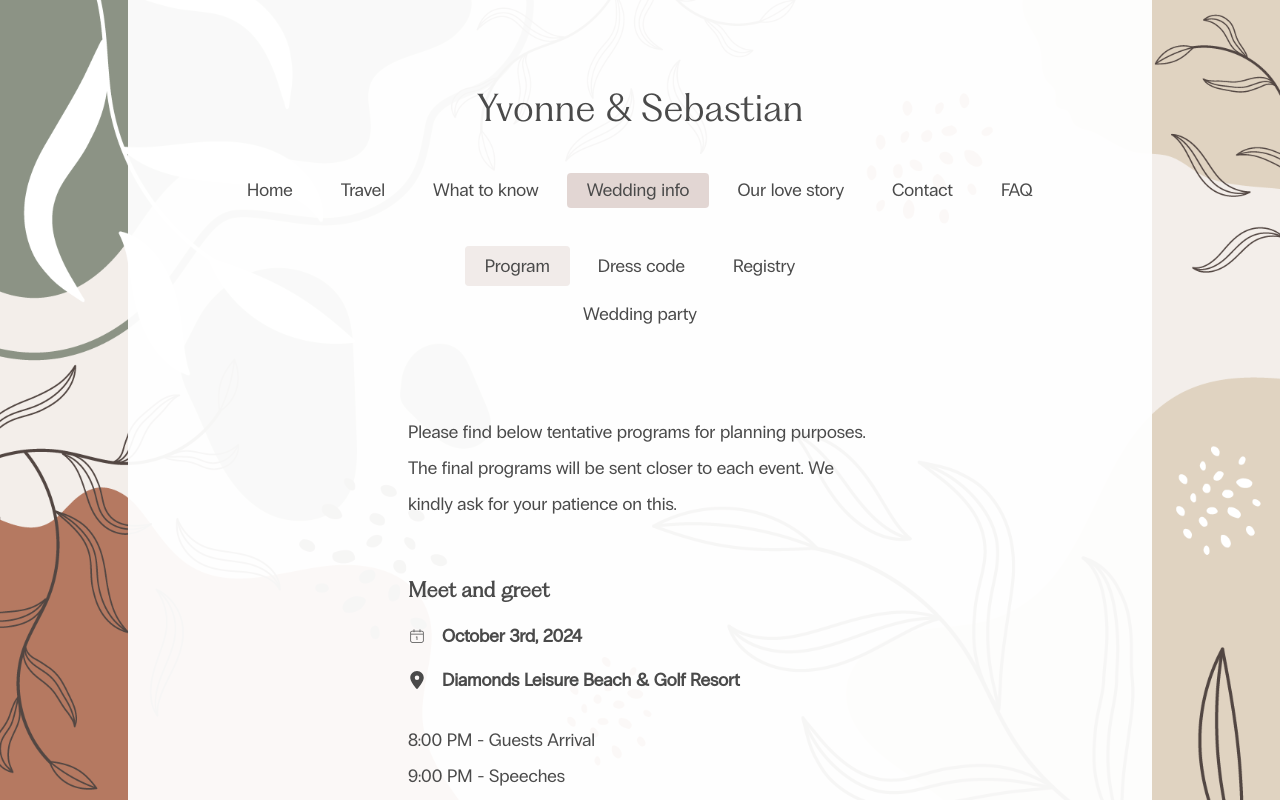
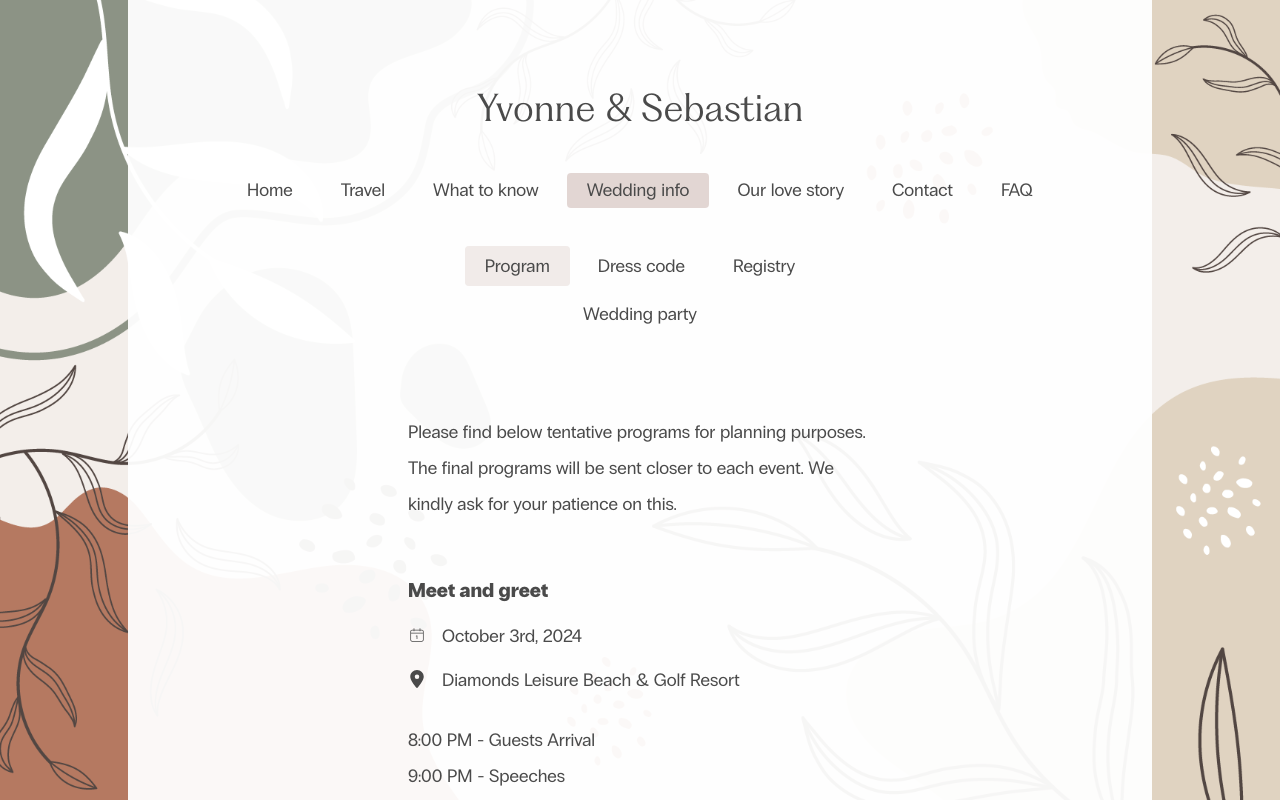
Before and after one commit to justkakai/yvonne-and-sebastian, a React (Create React App) app: page /wedding-info/program in a window 1280 px wide. Shown: the top 800 px of the page. Built offline with nearby package versions, Linux system fonts and the light colour scheme.

Commit message:
is black too bold?

```diff
--- a/src/components/Accommodation.tsx
+++ b/src/components/Accommodation.tsx
@@ -6,12 +6,14 @@ import image from '../images/accomodation-compressed.jpg';
 import Page from './layout/Page';
 import diamondsLeisure from '../images/diamonds-leisure.jpeg';
 import bahariDhow from '../images/bahari-dhow.jpeg';
+import { MdOutlineHotel, MdOutlineHolidayVillage } from 'react-icons/md';
 
 function Accommodation() {
 	const [imageLoaded, setImageLoaded] = React.useState(false);
 
 	const accommodationData = [
 		{
+			icon: MdOutlineHotel,
 			title: 'Hotels',
 			description1: 'Hotels in Diani have easy access to diverse food options and essential amenities like WiFi and air conditioning, ensuring a comfortable and worry-free stay.',
 			description2: 'Some of the hotels we would recommend include:',
@@ -28,6 +30,7 @@ function Accommodation() {
 			caption: 'Diamonds Leisure Beach & Golf Resort'
 		},
 		{
+			icon: MdOutlineHolidayVillage,
 			title: 'Villas/Apartments',
 			description1: 'Choosing villas or apartments in Diani allows international visitors to enjoy the perks of privacy with their own pool, cost-effectiveness, and the comfort of home-like amenities including a mini kitchen, WiFi, and air conditioning (limited).',
 			description2: 'Some of the villas/apartments we would recommend include:',
@@ -64,7 +67,11 @@ function Accommodation() {
 						<Box key={index} mb={index === array.length-1 ? 4 : 8 }>
 							<Flex gap={4} justifyContent={'space-between'} alignItems={'flex-start'} direction={{ base: 'column', md: 'row' }}>
 								<Box flex={1} textAlign={'left'}>
-									<Heading size='md' mb={4}>{section.title}</Heading>
+									{/* <Heading size='md' mb={4} fontFamily={'body'}>{section.title}</Heading> */}
+									<Flex gap={2} mb={4} alignItems={'center'}>
+										<section.icon color={'brand.500'} size={32} />
+										<Heading size='md' fontFamily={'body'}>{section.title}</Heading>
+									</Flex>
 									<Flex gap={4} direction={{ base: 'column', md: 'row' }}>
 										<Box flex={1}>
 											<Text mb={2}>{section.description1}</Text>
--- a/src/components/Program.tsx
+++ b/src/components/Program.tsx
@@ -47,14 +47,14 @@ function Program() {
 				>
 					{events.map((event, index) => (
 						<Box key={index} mt={index === 0 ? 0 : 12}>
-							<Heading size='md' mb={4}>{event.title}</Heading>
-							<Flex alignItems={'center'} mb={2} gap={4}>
-								<CiCalendarDate />
-								<Text fontWeight={'bold'}>{event.date}</Text>
+							<Heading size='md' mb={4} fontFamily={'body'}>{event.title}</Heading>
+							<Flex alignItems={'start'} mb={2} gap={4}>
+								<Box mt={2}><CiCalendarDate /></Box>
+								<Text>{event.date}</Text>
 							</Flex>
-							<Flex alignItems={'center'} mb={6} gap={4}>
-								<FaLocationDot />
-								<Text fontWeight={'bold'}>{event.location}</Text>
+							<Flex alignItems={'start'} mb={6} gap={4}>
+								<Box mt={2}><FaLocationDot /></Box>
+								<Text>{event.location}</Text>
 							</Flex>
 							{event.schedule.map((item, idx) => (
 								<Text key={idx}>{item.time} - {item.activity}</Text>
--- a/src/components/Transport.tsx
+++ b/src/components/Transport.tsx
@@ -75,7 +75,7 @@ const Transport = () => {
 						<Box key={index} mb={4} textAlign={'left'}>
 							<Flex gap={2} mb={4} alignItems={'center'}>
 								<option.icon color={'brand.500'} size={32} />
-								<Heading size='md'>{option.title}</Heading>
+								<Heading size='md' fontFamily={'body'}>{option.title}</Heading>
 							</Flex>
 							<Text mb={2}>{option.description1}</Text>
 							{option.description2 && <Text mb={2}>{option.description2}</Text>}
--- a/src/components/VisaInformation.tsx
+++ b/src/components/VisaInformation.tsx
@@ -114,7 +114,7 @@ function VisaInformation() {
 					<List spacing={3} width="100%">
 						{Object.entries(visaDetails).map(([key, values]) => (
 							<Box key={key} py={4} textAlign={'left'}>
-								<Heading size='md' mb={4}>{formatTitle(key)}</Heading>
+								<Heading size='md' mb={4} fontFamily={'body'}>{formatTitle(key)}</Heading>
 								{values.map((item, index) => (
 									<ListItem key={index} display={'flex'} alignItems="start" mb={2} gap={1}>
 										<ListIcon as={IoIosArrowForward} color="brand.500" mt={2} />
--- a/src/components/WhatToKnow.tsx
+++ b/src/components/WhatToKnow.tsx
@@ -57,7 +57,7 @@ function WhatToKnow() {
 			<Page heading='What to know'>
 				{dosAndDonts.map(section => (
 					<Box key={section.id}>
-						<Heading size='md' mb={4}>{section.title}</Heading>
+						<Heading size='md' mb={4} fontFamily={'body'}>{section.title}</Heading>
 						<List spacing={3}>
 							{section.items.map((item, index) => {
 								if (typeof item === 'string') {
--- a/src/components/layout/Footer.tsx
+++ b/src/components/layout/Footer.tsx
@@ -22,7 +22,7 @@ export const Footer: React.FC<FlexProps> = (props: FlexProps) => {
 
 	return (
 		<Flex mt={40} p={4} justifyContent={'center'} gap={2} {...props}>
-			<Text fontSize="md" color="gray.500">Made by <Link color="black" onClick={onOpen}>Kakai</Link> with ❤️ <Text fontSize="md" color="gray.500" display={'inline'}>© {year}</Text></Text>
+			<Text fontSize="md" color="gray.500">Made by <Link color="brand.500" onClick={onOpen}>Kakai</Link> with ❤️ <Text fontSize="md" color="gray.500" display={'inline'}>© {year}</Text></Text>
 			<Modal
 				autoFocus={false}
 				isOpen={isOpen}
--- a/src/components/layout/Header.tsx
+++ b/src/components/layout/Header.tsx
@@ -126,7 +126,6 @@ export const Header: React.FC = () => {
 					fontFamily={'heading'}
 					fontSize={['3xl', null, null, '4xl']}
 					textAlign={'center'}
-					// letterSpacing={1}
 					cursor={'pointer'}
 					mb={[6, null, null, null, 0]}
 					onClick={() => window.location.href = '/'}
--- a/src/components/layout/Page.tsx
+++ b/src/components/layout/Page.tsx
@@ -1,6 +1,8 @@
 import React from 'react';
 import { Flex, Heading } from '@chakra-ui/react';
-import { IoIosArrowForward } from 'react-icons/io';
+// import { IoIosArrowForward } from 'react-icons/io';
+import { GoPin } from 'react-icons/go';
+// import { TiPin } from 'react-icons/ti';
 
 interface PageProps {
 	children: React.ReactNode;
@@ -28,7 +30,7 @@ const Page: React.FC<PageProps> = ({ children, gap, fontsize, heading }) => (
 				display={['inline-block', null, 'none']}
 			>
 				<Flex alignItems={'center'} gap={2}>
-					<IoIosArrowForward />{heading.toUpperCase()}
+					<GoPin />{heading}
 				</Flex>
 			</Heading>
 		)}
--- a/src/styles/globals.css
+++ b/src/styles/globals.css
@@ -21,6 +21,15 @@
 	src: url("../../public/fonts/PPRadioGrotesk-Regular.otf") format("woff"),
 		url("../../public/fonts/PPRadioGrotesk-Regular.otf") format("woff2");
 	font-weight: 400;
+	font-style: normal;
+	font-display: swap;
+}
+
+@font-face {
+	font-family: "RadioGrotesk";
+	src: url("../../public/fonts/PPRadioGrotesk-Black.otf") format("woff"),
+		url("../../public/fonts/PPRadioGrotesk-Black.otf") format("woff2");
+	font-weight: 700;
 	font-style: normal;
 	font-display: swap;
 }
```
